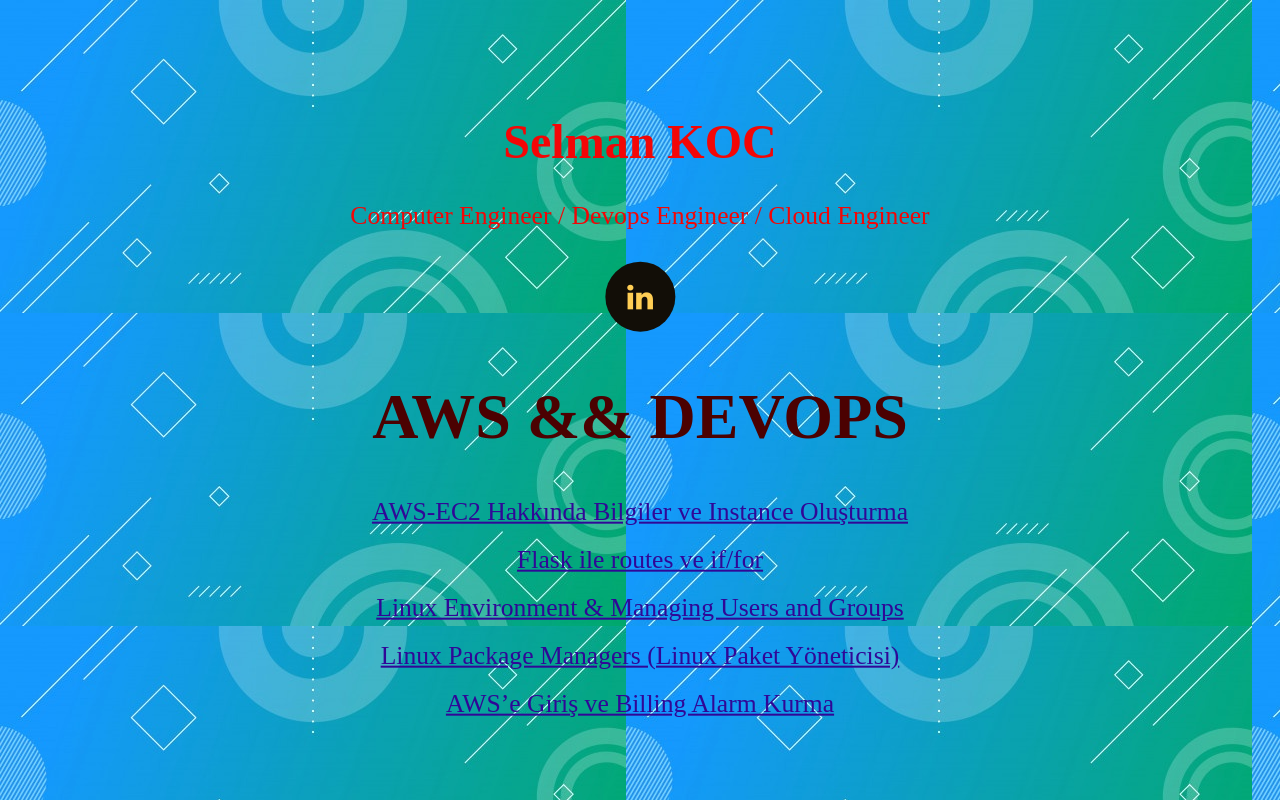
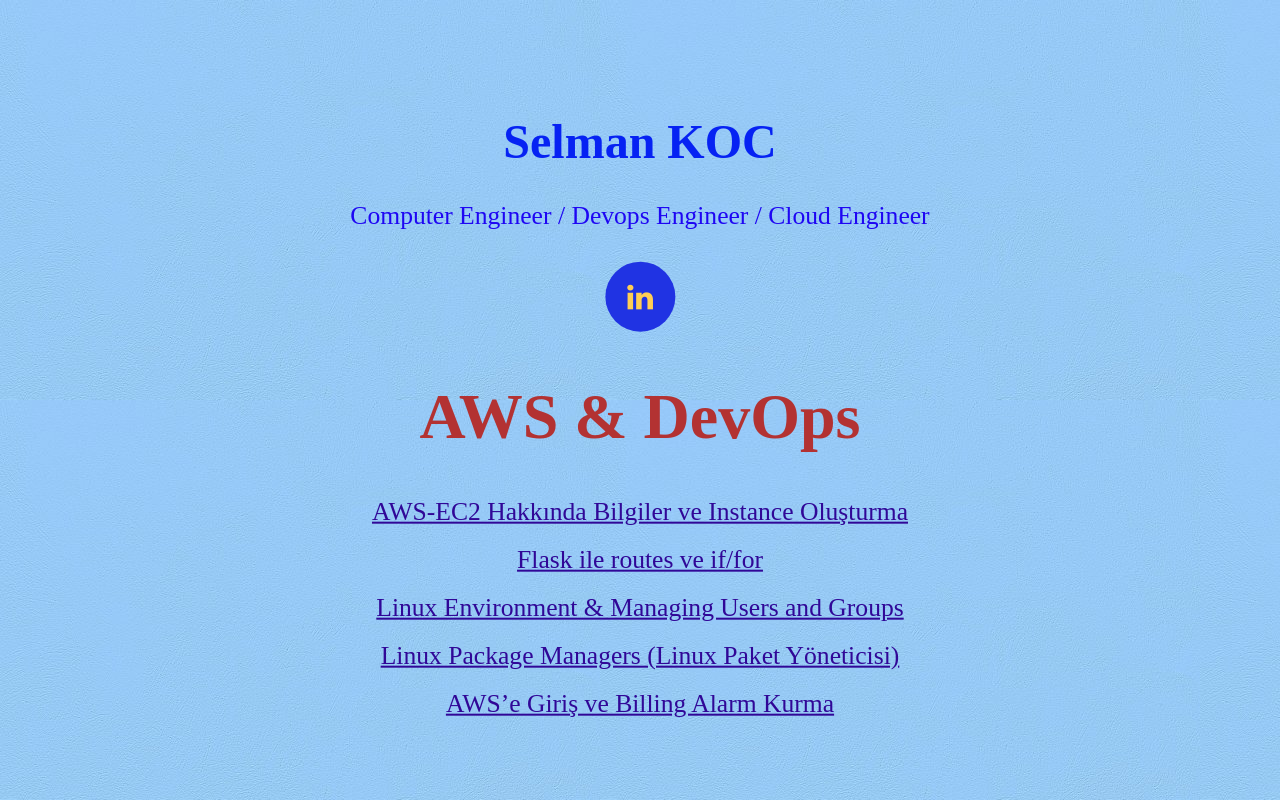
Before and after one commit to skoc10/skoc10.github.io, a plain HTML site: page index.html in a window 1280 px wide. Drawn offline with Linux system fonts and the light colour scheme.

Commit message:
html/css

```diff
--- a/index.html
+++ b/index.html
@@ -10,10 +10,10 @@
     <title>Selman Koc_kendine notlar</title>
 </head>
 
-<body background="br.jpg"; background-size: cover;>
+<body background="mavi.jpg"; background-size: cover;>
     <div id="textBody">
-        <h1 style="font-size:300%;color: rgb(243, 6, 6);">Selman KOC</h1>
-        <p style="font-size:160%;color: rgb(243, 6, 6);">Computer Engineer / Devops Engineer / Cloud Engineer</p>
+        <h1 style="font-size:300%;color: rgb(6, 34, 243);">Selman KOC</h1>
+        <p style="font-size:160%;color: rgb(30, 6, 243);">Computer Engineer / Devops Engineer / Cloud Engineer</p>
 
         <div>
             <!--
@@ -24,7 +24,7 @@
             -->
             <a  href="linkedin.com/in/selman-koc-71a2071a8" class="fa fa-linkedin" target="_blank" rel="noopener noreferrer"></a>
         </div>
-        <h1 a style="color:rgb(75, 1, 1);font-size:400%;">AWS && DEVOPS</h1>
+        <h1 a style="color:rgb(179, 50, 50);font-size:400%;">AWS & DevOps</h1>
 
         <a style="font-size:160%; color:rgb(48, 7, 151);" href="ec2-1 79bfafab802745119e446c2af42323b3.html" > AWS-EC2 Hakkında Bilgiler ve Instance Oluşturma</a>
         <br> <br>
--- a/main.css
+++ b/main.css
@@ -25,7 +25,7 @@
     margin: 5px 2px;
     border-radius: 50%;
 
-    background: #120e07;
+    background: #2033e3;
     color: #ffce54;
 }
 
```
Also changed, not shown: br.jpg (deleted), mavi.jpg (added).
